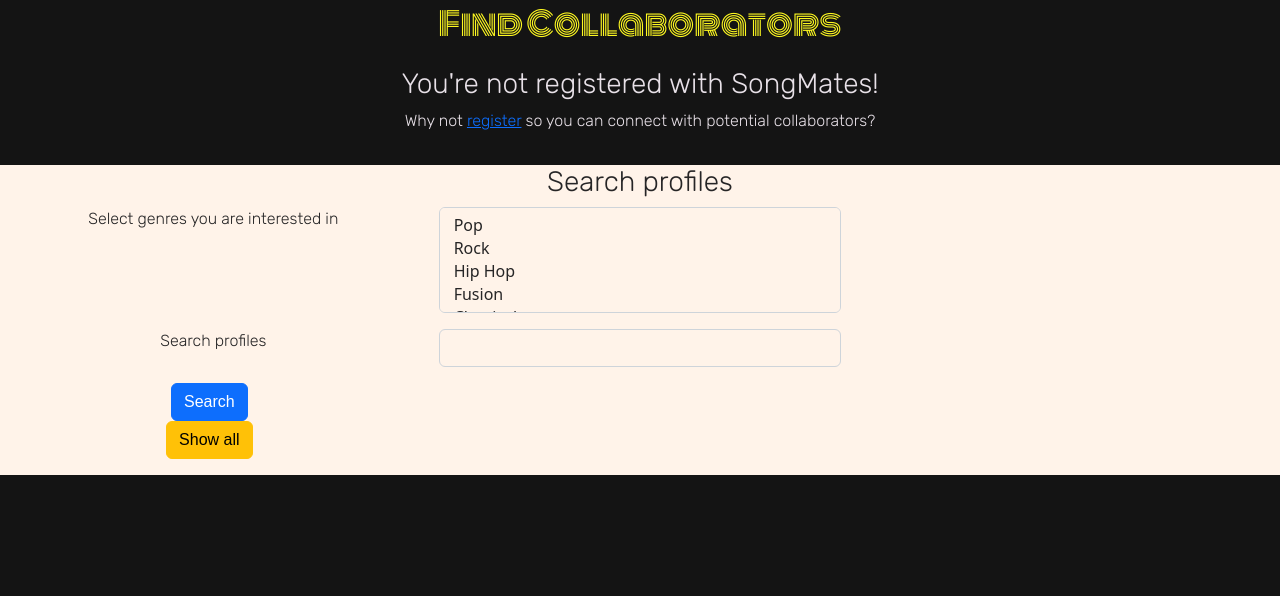
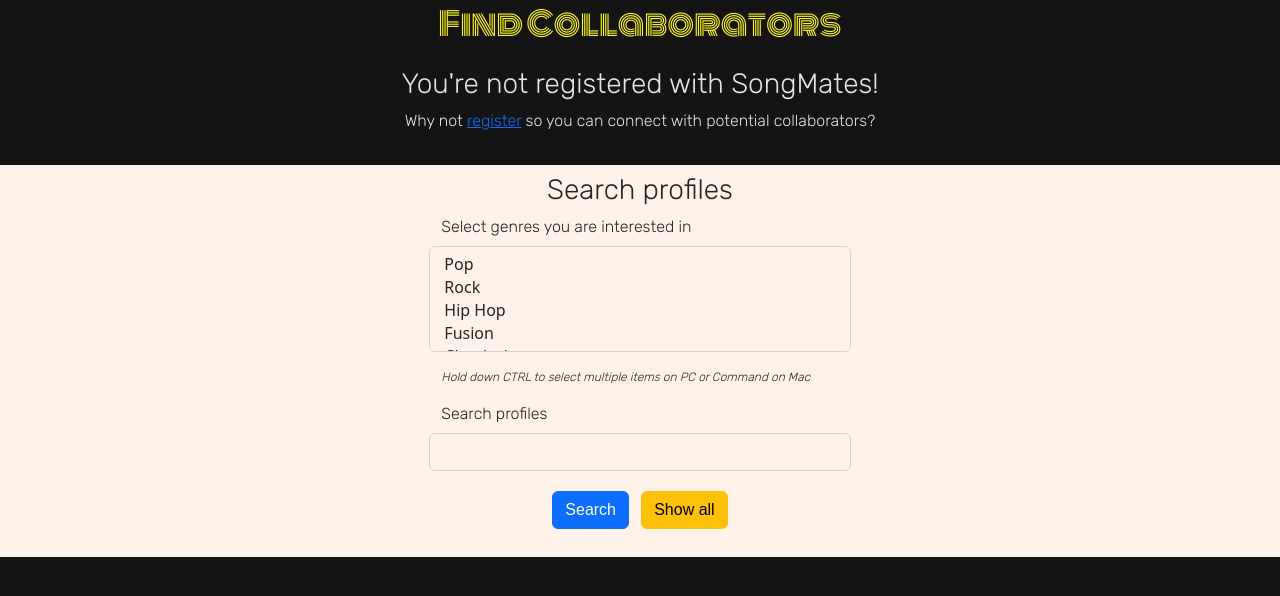
Before and after one commit to andy-guttridge/song-mates, a Django app: page / in a window 1280 px wide. Shown: the part 81-677 px from the top of the page. Run offline with Django 3.2, Linux system fonts and the light colour scheme; some libraries are stand-ins or nearby versions.

Commit message:
Feature: style profile search form

```diff
--- a/songmates_main/forms.py
+++ b/songmates_main/forms.py
@@ -90,21 +90,25 @@ class SearchForm(Form):
         self.helper = FormHelper(self)
         self.helper.form_tag = False
         self.helper.form_class = 'form-horizontal'
-        self.helper.label_class = 'col-md-4'
-        self.helper.field_class = 'col-md-4'
+        # self.helper.label_class = 'col-md-4'
+        # self.helper.field_class = 'col-md-4'
         self.helper.layout = Layout(
+            HTML('<div class = "text-start">'),
             Field(
                 'collabs_only',
                 title='Show only my collaborators',
-                on_change=('searchSubmit()')
+                on_change=('searchSubmit()'),
             ),
             Field('genres', css_class='bkgnd-color-1 txt-color-2'),
+            HTML('<p class = "txt-explain d-none d-lg-block ">Hold down \
+                 CTRL to select multiple items on PC or Command on Mac</p>'),
             Field('search_phrase', css_class='bkgnd-color-1 txt-color-2'),
+            HTML('</div>'),
             FormActions(
                 Submit('search-form-submit', 'Search',
-                       css_class='btn btn-primary'),
+                       css_class='btn btn-primary m-1'),
                 Submit('search-form-show-all', 'Show all',
-                       css_class='btn btn-warning'),
+                       css_class='btn btn-warning m-1'),
             )
         )
         if not is_authenticated:
--- a/static/css/styles.css
+++ b/static/css/styles.css
@@ -86,6 +86,7 @@ a:hover{
     word-break: break-all;
 }
 
-/* .card-title {
-    display: inline-block;
-} */
+.txt-explain {
+    font-size: 75%;
+    font-style: italic;
+}
--- a/templates/find_collabs.html
+++ b/templates/find_collabs.html
@@ -41,11 +41,13 @@
     {% endif %}
 
     <!-- Render search form -->
-    <div class="row bkgnd-color-1 txt-color-2 mb-3">
-        <form action="{% url 'search_profile' %}" method="get" id="search-profile" class="bkgnd-color-1">
+    <div class="row bkgnd-color-1 txt-color-2 mb-3 d-flex justify-content-md-around p-2">
+        <div class="col-md-6 col-xl-4">
+        <form action="{% url 'search_profile' %}" method="get" id="search-profile" class="bkgnd-color-1 text-center">
             <h3>Search profiles</h3>
             {% crispy search_form %}
         </form>
+        </div>
     </div>
 
     <!-- Loop through profiles and display the details of each in a bootstrap card -->
```
